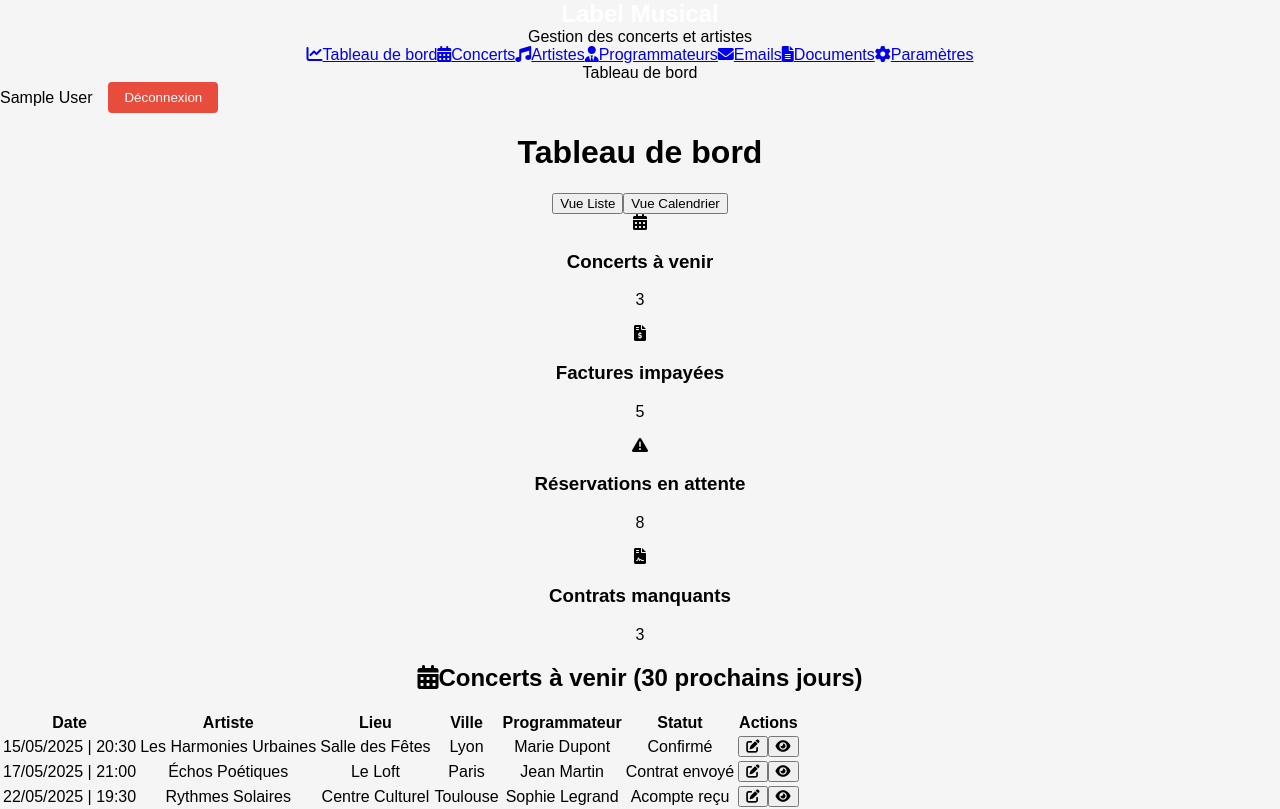
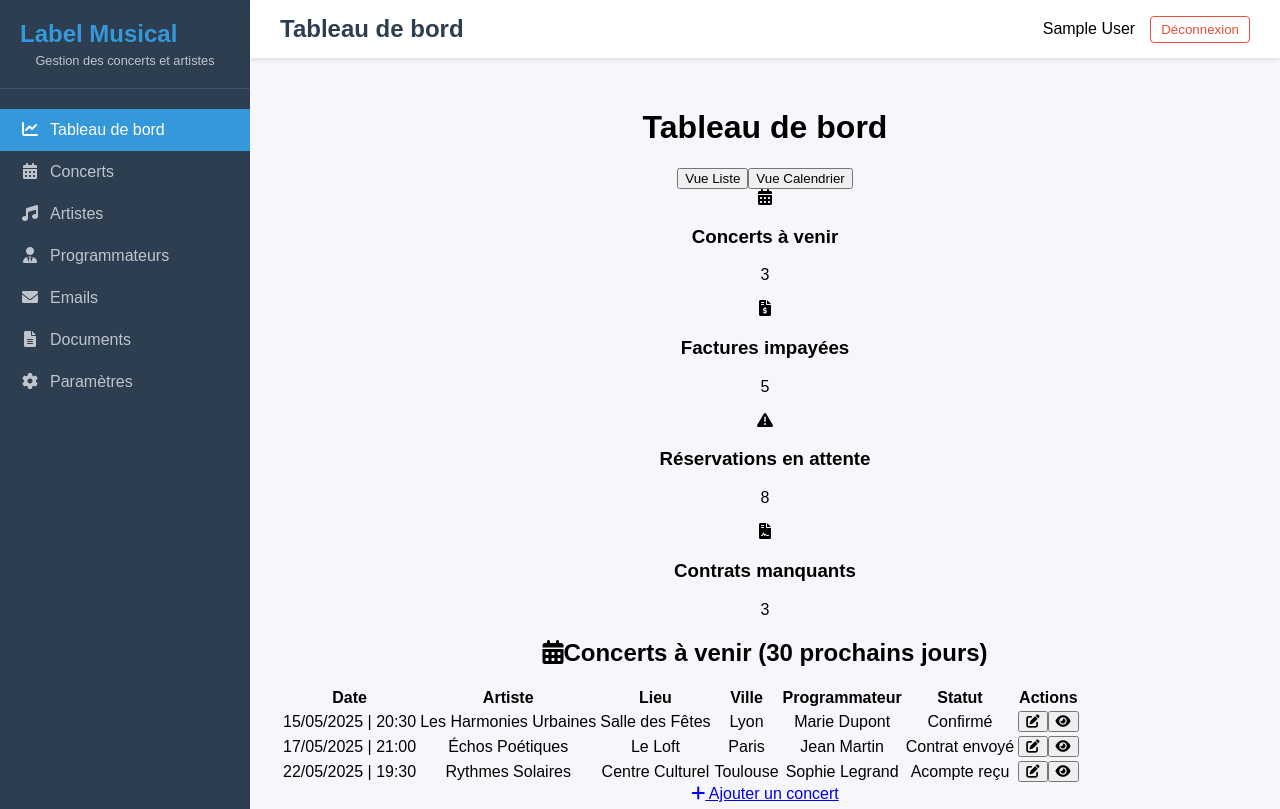
Before and after one commit to MoonWalka/app-booking, a React (Create React App) app in the folder client/: page / in a window 1280 px wide. Shown: the top 809 px of the page. Built offline with nearby package versions, Linux system fonts and the light colour scheme; no server answers; sample sign-in values are in the browser's storage.

Commit message:
Update Dashboard.css

```diff
--- a/client/src/components/dashboard/Dashboard.css
+++ b/client/src/components/dashboard/Dashboard.css
@@ -1 +1,131 @@
-404: Not Found
+/* client/src/components/common/Layout.css */
+.app-container {
+  display: flex;
+  min-height: 100vh;
+}
+
+.sidebar {
+  width: 250px;
+  background-color: #2c3e50;
+  color: white;
+  display: flex;
+  flex-direction: column;
+  padding: 0;
+}
+
+.sidebar-header {
+  padding: 20px;
+  border-bottom: 1px solid rgba(255, 255, 255, 0.1);
+}
+
+.logo {
+  display: flex;
+  align-items: center;
+  text-decoration: none;
+  color: white;
+}
+
+.logo-text {
+  font-size: 1.5rem;
+  font-weight: bold;
+  color: #3498db;
+}
+
+.sidebar-subtitle {
+  font-size: 0.8rem;
+  margin-top: 5px;
+  color: rgba(255, 255, 255, 0.7);
+}
+
+.sidebar-nav {
+  display: flex;
+  flex-direction: column;
+  padding: 20px 0;
+}
+
+.nav-item {
+  display: flex;
+  align-items: center;
+  padding: 12px 20px;
+  color: rgba(255, 255, 255, 0.7);
+  text-decoration: none;
+  transition: all 0.3s;
+}
+
+.nav-item:hover {
+  background-color: rgba(255, 255, 255, 0.1);
+  color: white;
+}
+
+.nav-item.active {
+  background-color: #3498db;
+  color: white;
+}
+
+.nav-icon {
+  margin-right: 10px;
+  width: 20px;
+  text-align: center;
+}
+
+.main-content {
+  flex: 1;
+  display: flex;
+  flex-direction: column;
+  background-color: #f5f7fa;
+}
+
+.main-header {
+  display: flex;
+  justify-content: space-between;
+  align-items: center;
+  padding: 15px 30px;
+  background-color: white;
+  box-shadow: 0 2px 4px rgba(0, 0, 0, 0.1);
+}
+
+.page-title {
+  font-size: 1.5rem;
+  font-weight: 600;
+  color: #2c3e50;
+}
+
+.user-menu {
+  display: flex;
+  align-items: center;
+}
+
+.user-name {
+  margin-right: 15px;
+  font-weight: 500;
+}
+
+.logout-btn {
+  background-color: transparent;
+  border: 1px solid #e74c3c;
+  color: #e74c3c;
+  padding: 5px 10px;
+  border-radius: 4px;
+  cursor: pointer;
+  transition: all 0.3s;
+}
+
+.logout-btn:hover {
+  background-color: #e74c3c;
+  color: white;
+}
+
+.main-container {
+  flex: 1;
+  padding: 30px;
+  overflow-y: auto;
+}
+
+.app-footer {
+  padding: 15px 30px;
+  background-color: white;
+  border-top: 1px solid #eee;
+  text-align: center;
+  color: #7f8c8d;
+  font-size: 0.9rem;
+}
```
